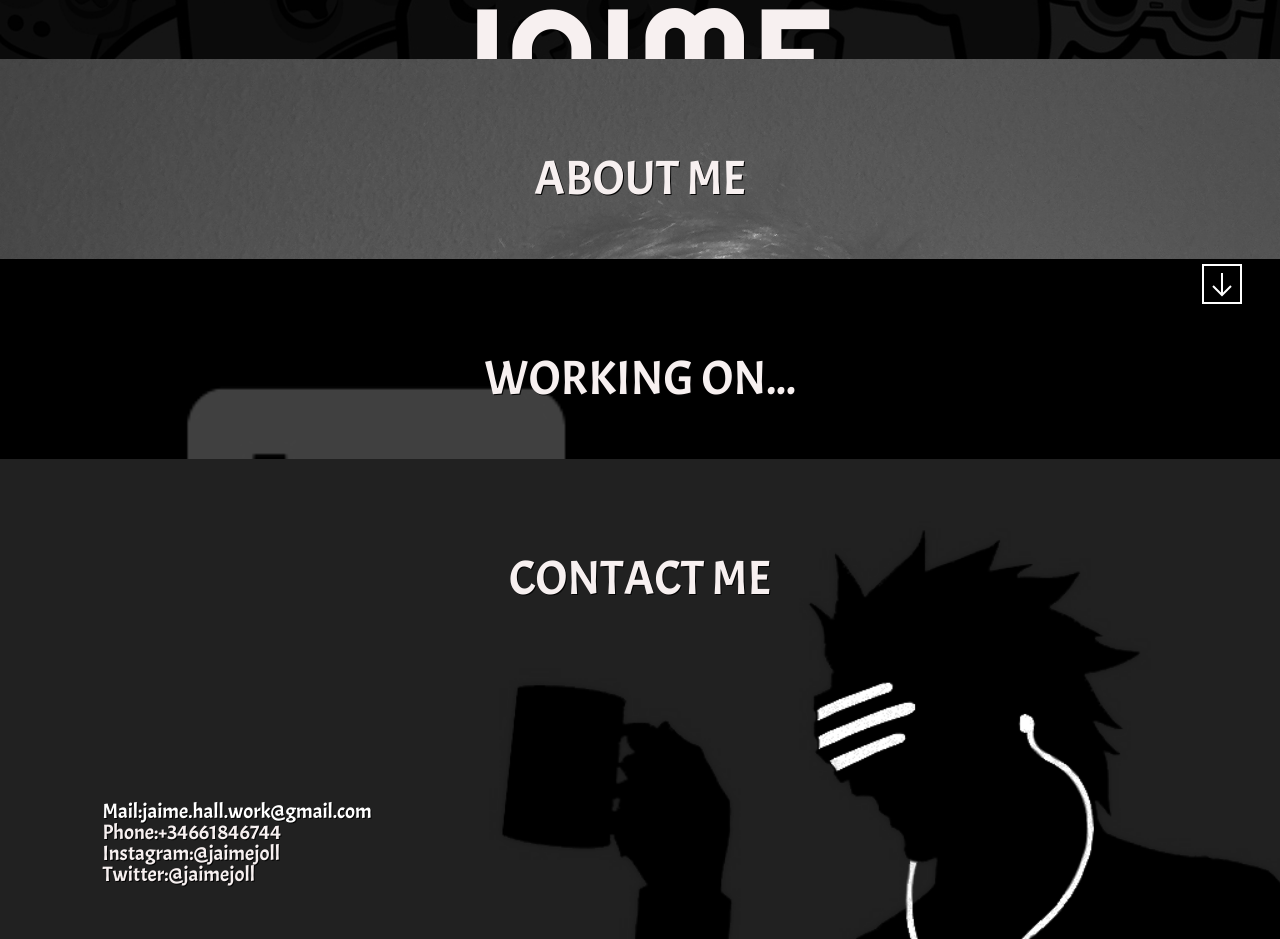
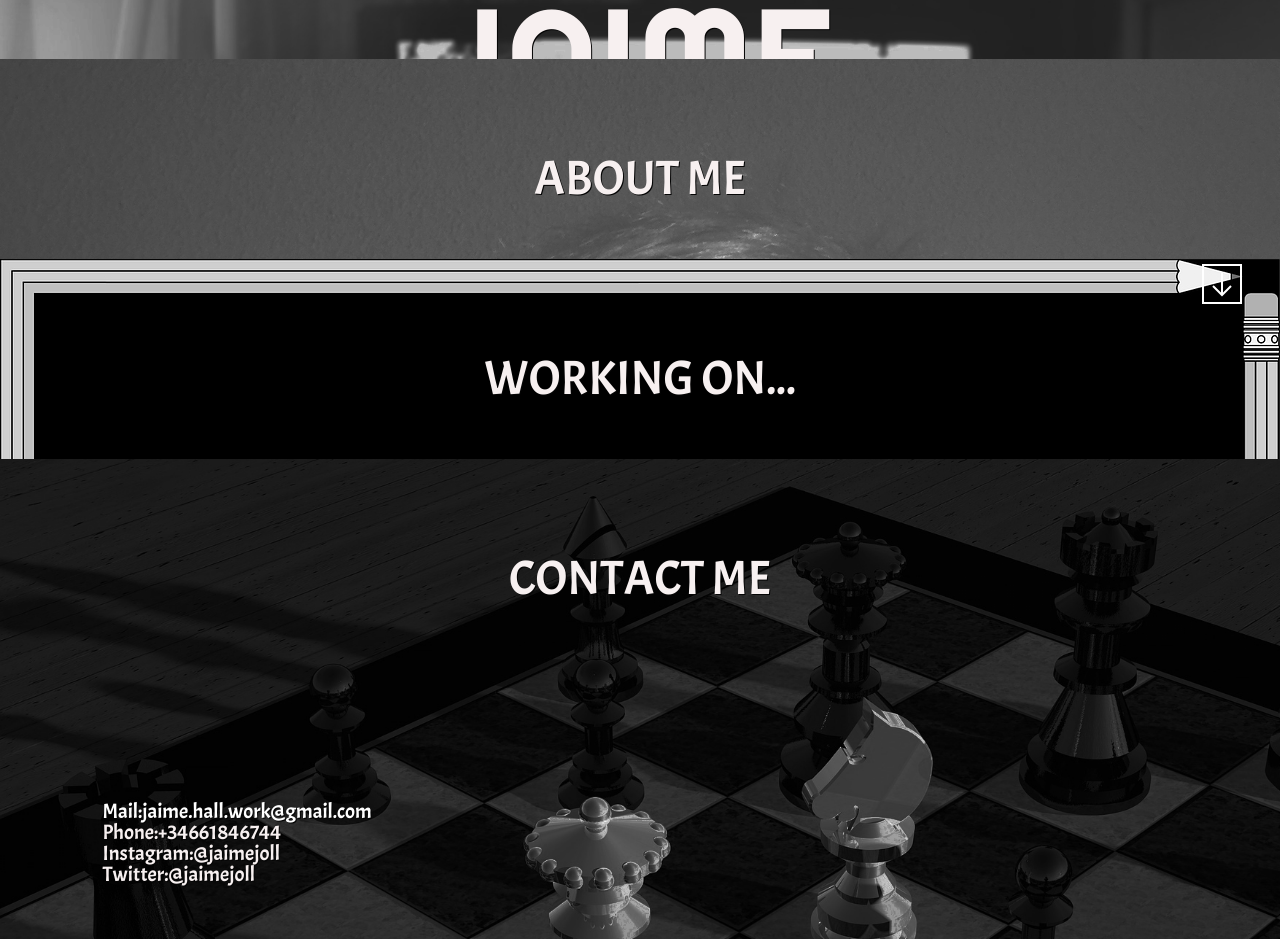
Before and after one commit to Blueskey22/Web_page, a plain HTML site: page index.html in a window 1280 px wide. Shown: the part 141-1080 px from the top of the page. Drawn offline with Linux system fonts and the light colour scheme.

Commit message:
Add files via upload

```diff
--- a/css/style.css
+++ b/css/style.css
@@ -57,7 +57,7 @@ Main Components
   }
   .cd-section.visible{
     height: 100vh;
-    background-image: url("../img/Consoles.jpg");
+    background-image: url("../img/img-cover.jpg");
     background-size:cover;
   }
   /*
@@ -121,12 +121,12 @@ Main Components
 }
 */
 .Working{
-  background-image: url("../img/u-tad.png");
+  background-image: url("../img/img-uni.jpg");
   background-size: cover;
   height: 100vh;
 }
 .Contact{
-  background-image: url("../img/img-16.png");
+  background-image: url("../img/img-contact.jpg");
   background-size: cover;
   height: 100vh;
 }
```
